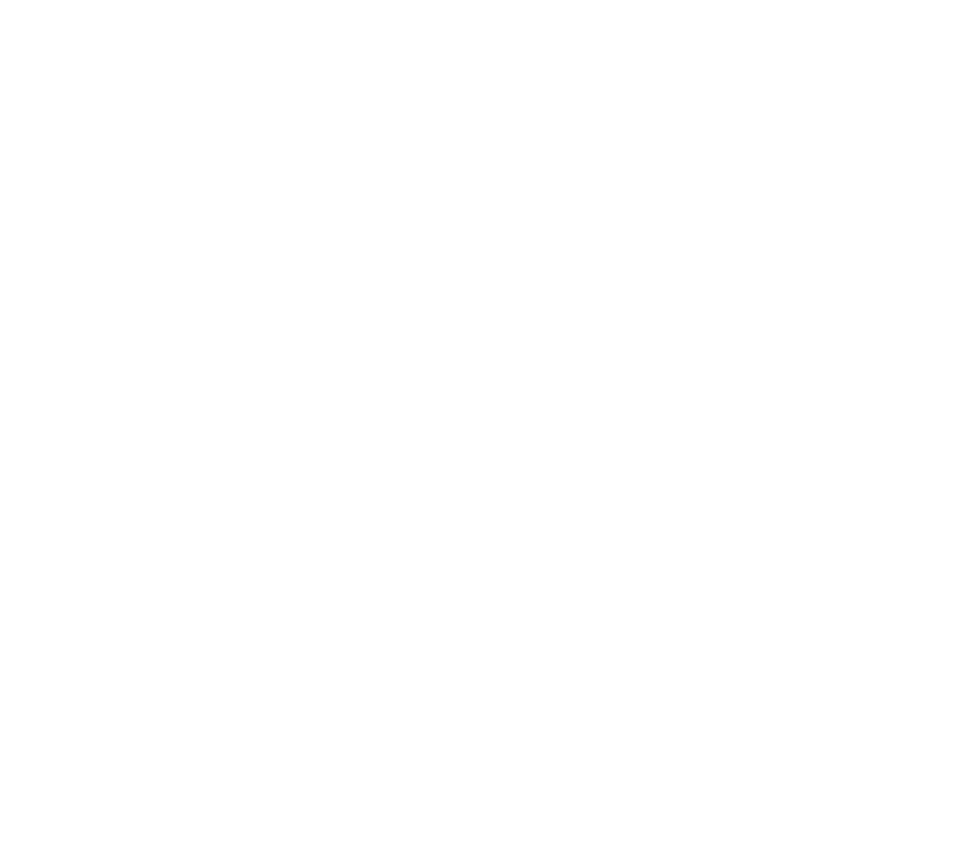
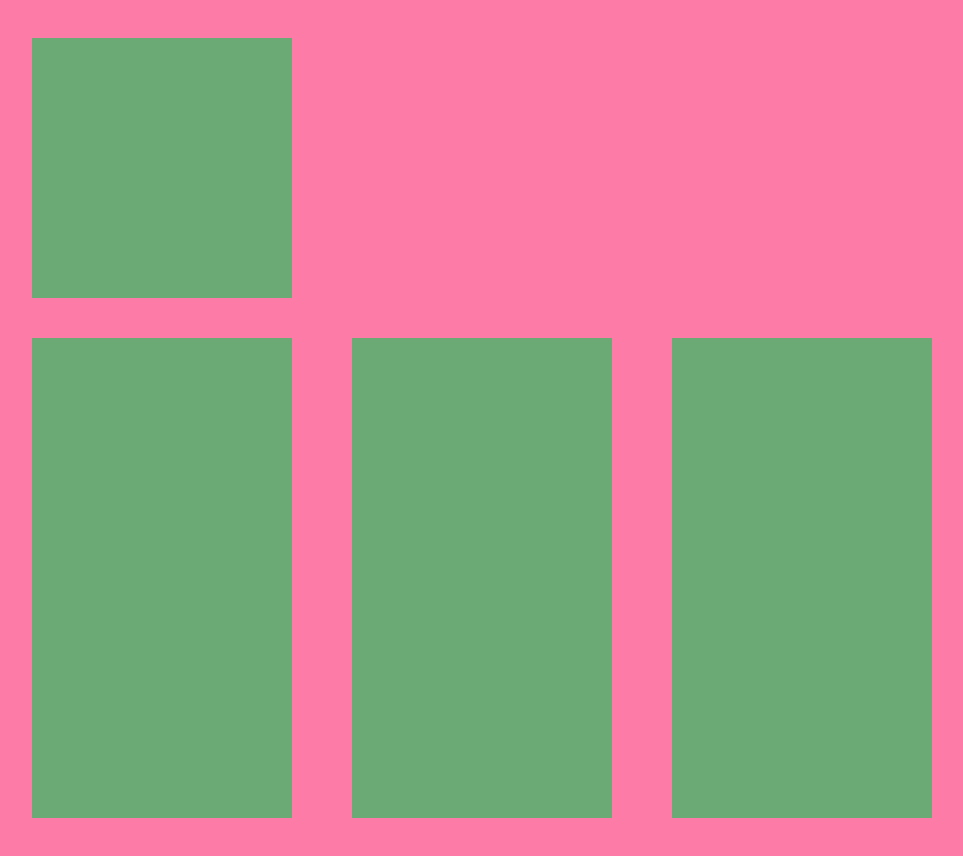
Before and after one commit to amandaluise14/Layout, a plain HTML site: page layout_08.html in a window 1280 px wide. Shown: the whole page, without its empty margins (6-969 px from the left). Before the commit the page ends 800 px from the top, so only its background shows below. Drawn offline with Linux system fonts and the light colour scheme.

Commit message:
ADD - terminei o layout 8

```diff
--- a/layout_08.html
+++ b/layout_08.html
@@ -2,9 +2,22 @@
 <head>
     <meta charset="UTF-8">
     <meta name="viewport" content="width=device-width, initial-scale=1.0">
-    <title>Document</title>
+    <link rel="stylesheet" href="style.css">
+    <title>Layout 8</title>
 </head>
 <body>
+    <div class="flex">
+    <div>
+        <div class="yo"></div>
+        <div class="yo blue"></div>
+    </div>
+    <div>
+        <div class="yo white"></div>
+    <div class="flex">
+            <div class="yo blue"></div>
+            <div class="yo blue"></div>
+        </div>
+        </div>
 
 </body>
 </html>
--- a/style.css
+++ b/style.css
@@ -29,3 +29,8 @@ body{
    margin-right: 30;
    background-color: rgb(107, 170, 117);
 }
+.white{
+    padding-right: 450px;
+    background-color: rgb(253, 124, 167);
+    margin-top: 0;
+}
```
